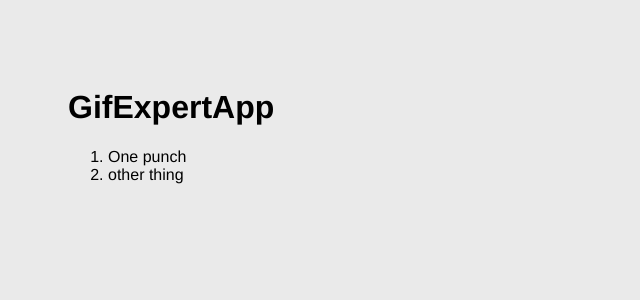
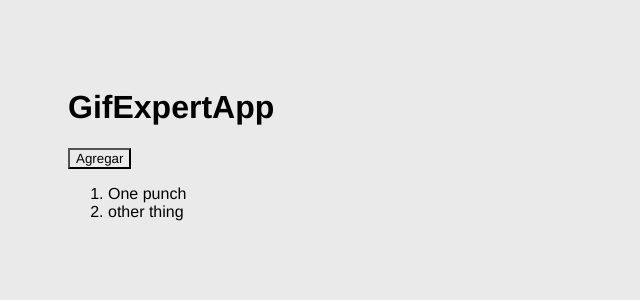
Before and after one commit to richarn/GifExpertApp, a React (Vite) app: page / in a window 1280 px wide. Shown: the top 300 px of the page, without its empty margins (0-640 px from the left). Built offline with nearby package versions, Linux system fonts and the light colour scheme.

Commit message:
desestructuracion y agregado de nuevas categoria en usesState

```diff
--- a/src/GifExpertApp.jsx
+++ b/src/GifExpertApp.jsx
@@ -5,16 +5,25 @@ export const GifExpertApp = () => {
 
 
   const [categories, setcategories] = useState(['One punch', 'other thing']);
-  console.log(categories);
+
+  const onAddCategory = () => {
+
+    setcategories([ ...categories, 'Hello' ]);
+
+    // console.log('Hello');
+  }
+
+
   return (
     <>
-
         {/* titulo */}
         <h1>GifExpertApp</h1>
 
         {/* Input */}
 
         {/* Listado de Glif */}
+
+        <button onClick={ onAddCategory }>Agregar</button>
         <ol>
             {/* recorre el hook categories */}
             { categories.map( category => {
@@ -22,6 +31,7 @@ export const GifExpertApp = () => {
                 return <li key={ category }>{ category }</li>
                 })
             }
+
         </ol>
 
             {/* Gif Item */}
```
